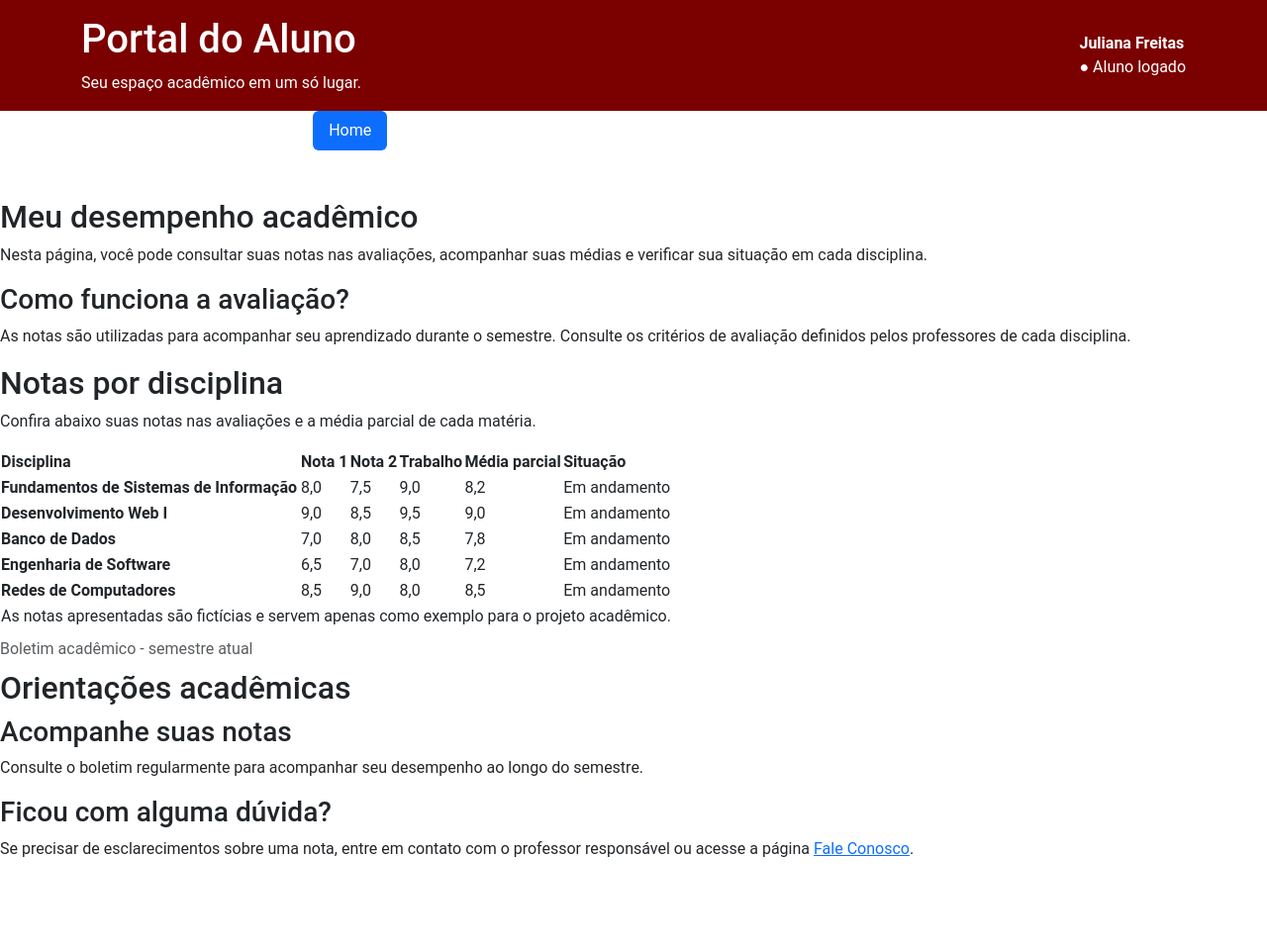
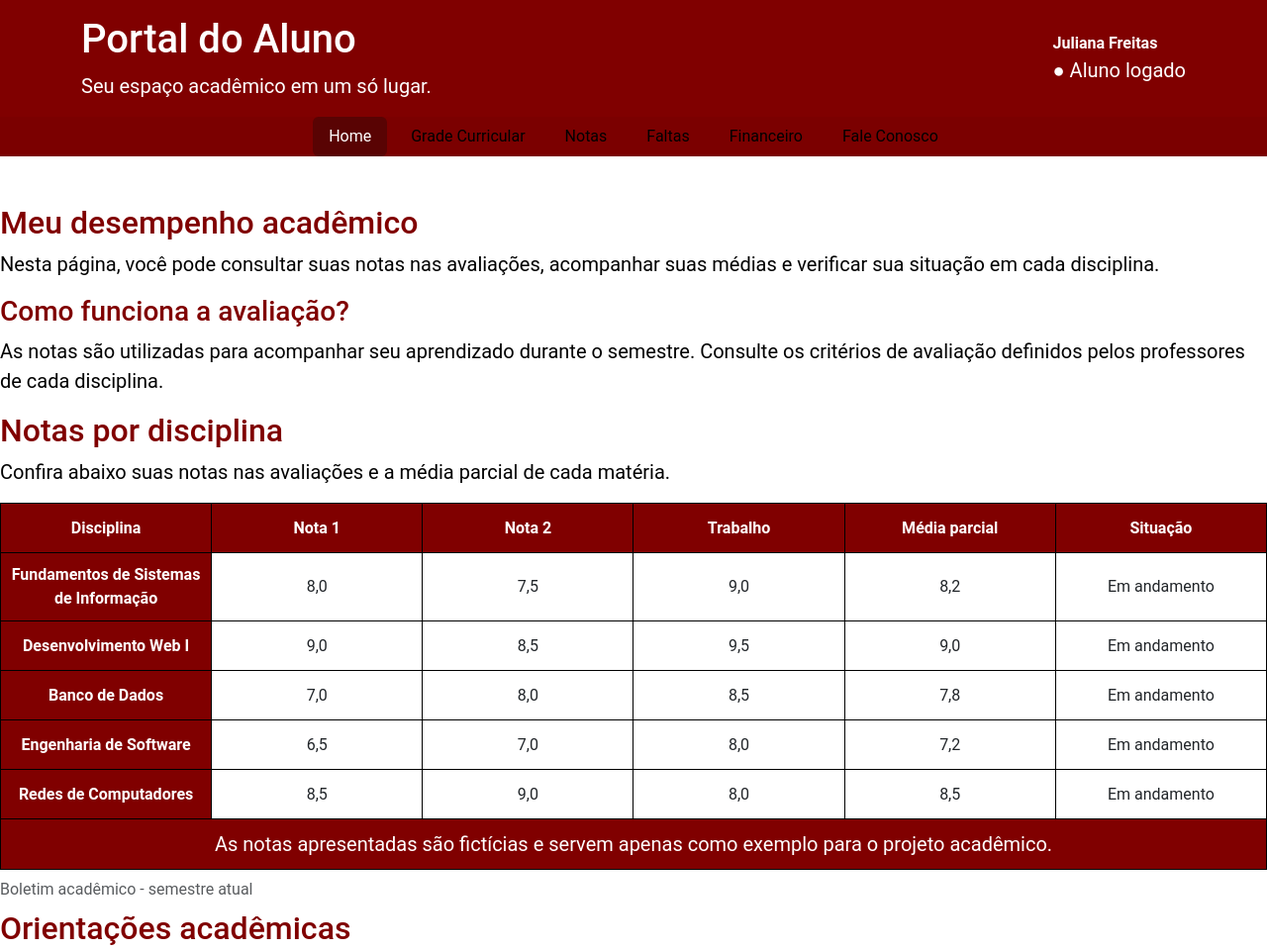
Before and after one commit to Camilazinha/portal-academico-web1, a plain HTML site: page notas.html in a window 1280 px wide. Shown: the top 961 px of the page at 99% size. Drawn offline with nearby package versions, Linux system fonts and the light colour scheme.

Commit message:
Adicionei as alterações lá embaixo

```diff
--- a/css/style.css
+++ b/css/style.css
@@ -87,6 +87,119 @@ input:not(:placeholder-shown):invalid {
   background: #fff5f5;
 }
 
-input:not(:placeholder-shown):valid {
-  border-color: rgb(53, 92, 53);
+/* =================================
+   CSS de Financeiro
+================================= */
+
+body {
+    font-family: Roboto, sans-serif;
 }
+
+/* =================================
+   PARÁGRAFOS
+================================= */
+
+p {
+    color: #000000;
+    font-size: 20px;
+}
+
+/* =================================
+   TÍTULOS
+================================= */
+
+h2,
+h3 {
+    color: #800000;
+}
+
+/* =================================
+   CABEÇALHO
+================================= */
+
+.cabecalho {
+    background-color: #800000;
+}
+
+.cabecalho h1,
+.cabecalho p,
+.cabecalho strong,
+.cabecalho .status-aluno {
+    color: white;
+}
+
+/* =================================
+   MENU DE NAVEGAÇÃO
+================================= */
+
+.menu-principal {
+    background-color: #7b0000;
+}
+
+.menu-principal .nav-link {
+    color: black;
+}
+
+.menu-principal .nav-link.active {
+    background-color: #590303;
+    color: white;
+}
+
+/* =================================
+   TABELAS
+================================= */
+
+table {
+    width: 100%;
+    border-collapse: collapse;
+    table-layout: fixed;
+    margin: 0;
+    border: 1px solid black;
+}
+
+table th,
+table td {
+    border: 1px solid black;
+    padding: 10px;
+    font-size: 16px;
+    text-align: center;
+}
+
+table tr {
+    height: 50px;
+}
+
+/* CABEÇALHO DAS TABELAS */
+
+table th {
+    background-color: #800000;
+    color: white;
+}
+
+/* RODAPÉ DAS TABELAS */
+
+table tfoot td {
+    background-color: #800000;
+    color: white;
+    padding: 10px;
+    font-size: 20px;
+}
+
+/* =================================
+   RODAPÉ DO SITE
+================================= */
+
+.contato section {
+    background-color: #f5f5f5;
+    border: 1px solid black;
+}
+
+.contato table {
+    width: 100%;
+    background-color: #7b0000;
+}
+
+.contato table p,
+.contato .nomes-equipe {
+    color: white;
+}
```
